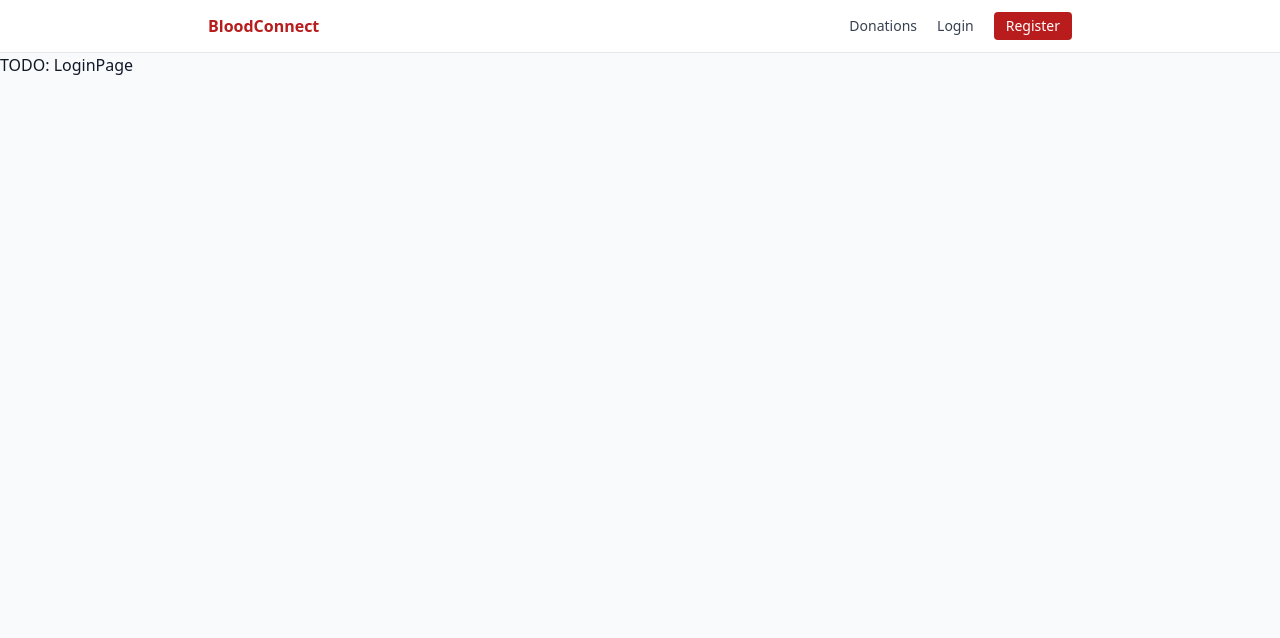
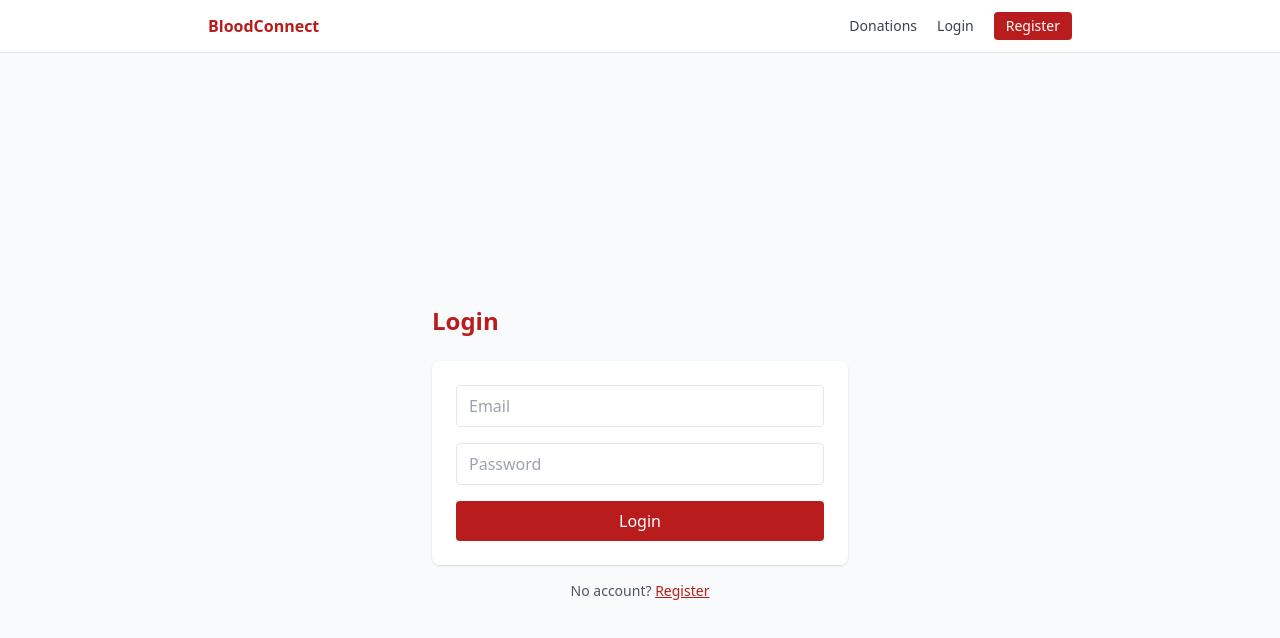
Before and after one commit to Aheen10/blood-donation-platform, a Next.js app in the folder blood-donation-platform/: page /login in a window 1280 px wide. Shown: the top 638 px of the page. Built offline with nearby package versions, Linux system fonts and the light colour scheme; no server answers.

Commit message:
feat: add login page

```diff
--- a/blood-donation-platform/src/app/(auth)/login/page.tsx
+++ b/blood-donation-platform/src/app/(auth)/login/page.tsx
@@ -1,3 +1,73 @@
+"use client";
+
+import { useEffect, useState } from "react";
+import { signIn } from "next-auth/react";
+import { useRouter } from "next/navigation";
+import Link from "next/link";
+
 export default function LoginPage() {
-  return <div>TODO: LoginPage</div>;
+  const router = useRouter();
+  const [email, setEmail] = useState("");
+  const [password, setPassword] = useState("");
+  const [error, setError] = useState("");
+  const [loading, setLoading] = useState(false);
+  const [search, setSearch] = useState("");
+
+  // Keep ?callbackUrl=... when switching to the register page (set after mount to avoid hydration mismatch)
+  useEffect(() => setSearch(window.location.search), []);
+
+  async function handleSubmit(e: React.FormEvent) {
+    e.preventDefault();
+    setLoading(true);
+    setError("");
+    const res = await signIn("credentials", { email, password, redirect: false });
+    setLoading(false);
+    if (res?.error) {
+      setError("Invalid email or password");
+      return;
+    }
+    // Go back to the page the user came from (e.g. a shared request link), but only to a local path
+    const cb = new URLSearchParams(window.location.search).get("callbackUrl");
+    const safe = cb && cb.startsWith("/") && !cb.startsWith("//") ? cb : "/dashboard";
+    router.push(safe);
+    router.refresh();
+  }
+
+  return (
+    <main className="mx-auto flex min-h-screen max-w-md flex-col justify-center px-4">
+      <h1 className="mb-6 text-2xl font-bold text-brand-600">Login</h1>
+      <form onSubmit={handleSubmit} className="space-y-4 rounded-lg bg-white p-6 shadow">
+        <input
+          type="email"
+          required
+          placeholder="Email"
+          value={email}
+          onChange={(e) => setEmail(e.target.value)}
+          className="w-full rounded border px-3 py-2"
+        />
+        <input
+          type="password"
+          required
+          placeholder="Password"
+          value={password}
+          onChange={(e) => setPassword(e.target.value)}
+          className="w-full rounded border px-3 py-2"
+        />
+        {error && <p className="text-sm text-red-600">{error}</p>}
+        <button
+          type="submit"
+          disabled={loading}
+          className="w-full rounded bg-brand-600 py-2 text-white hover:bg-brand-700 disabled:opacity-50"
+        >
+          {loading ? "Signing in..." : "Login"}
+        </button>
+      </form>
+      <p className="mt-4 text-center text-sm text-gray-600">
+        No account?{" "}
+        <Link href={`/register${search}`} className="text-brand-600 underline">
+          Register
+        </Link>
+      </p>
+    </main>
+  );
 }
```
